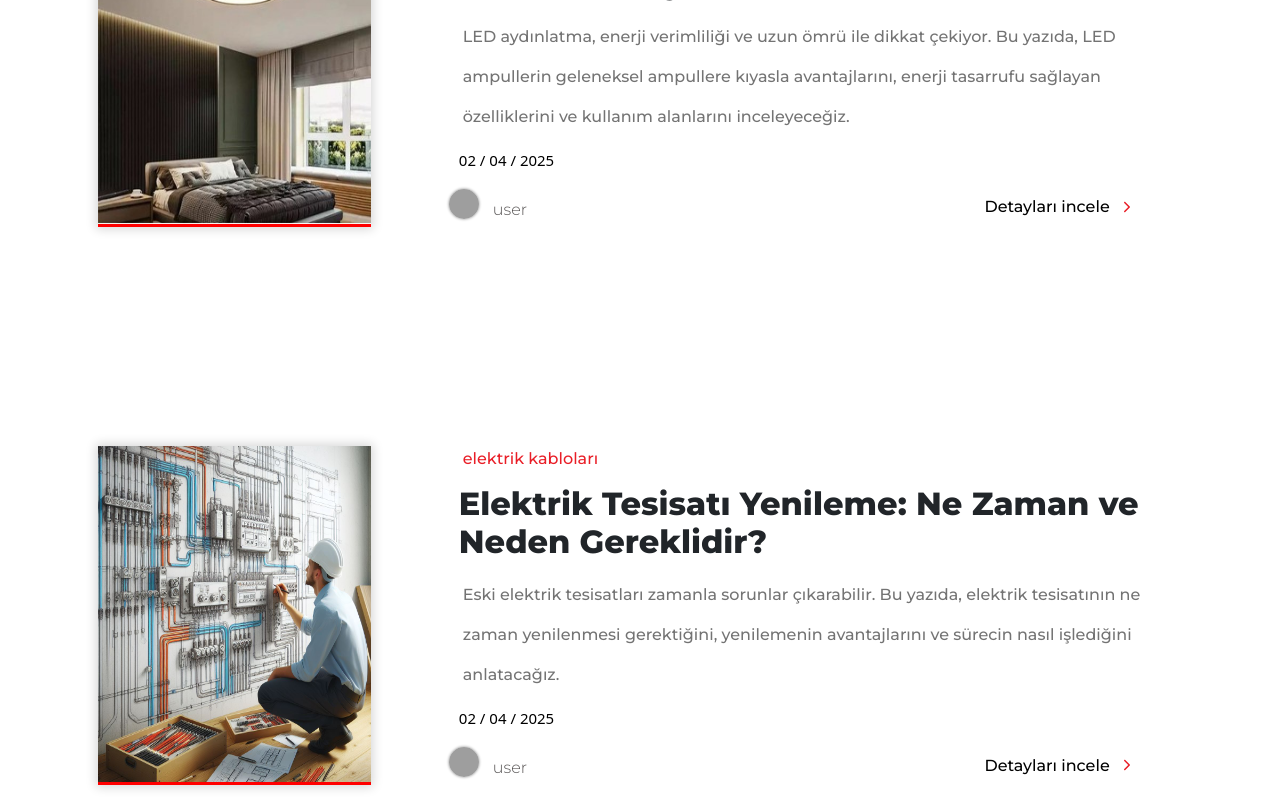
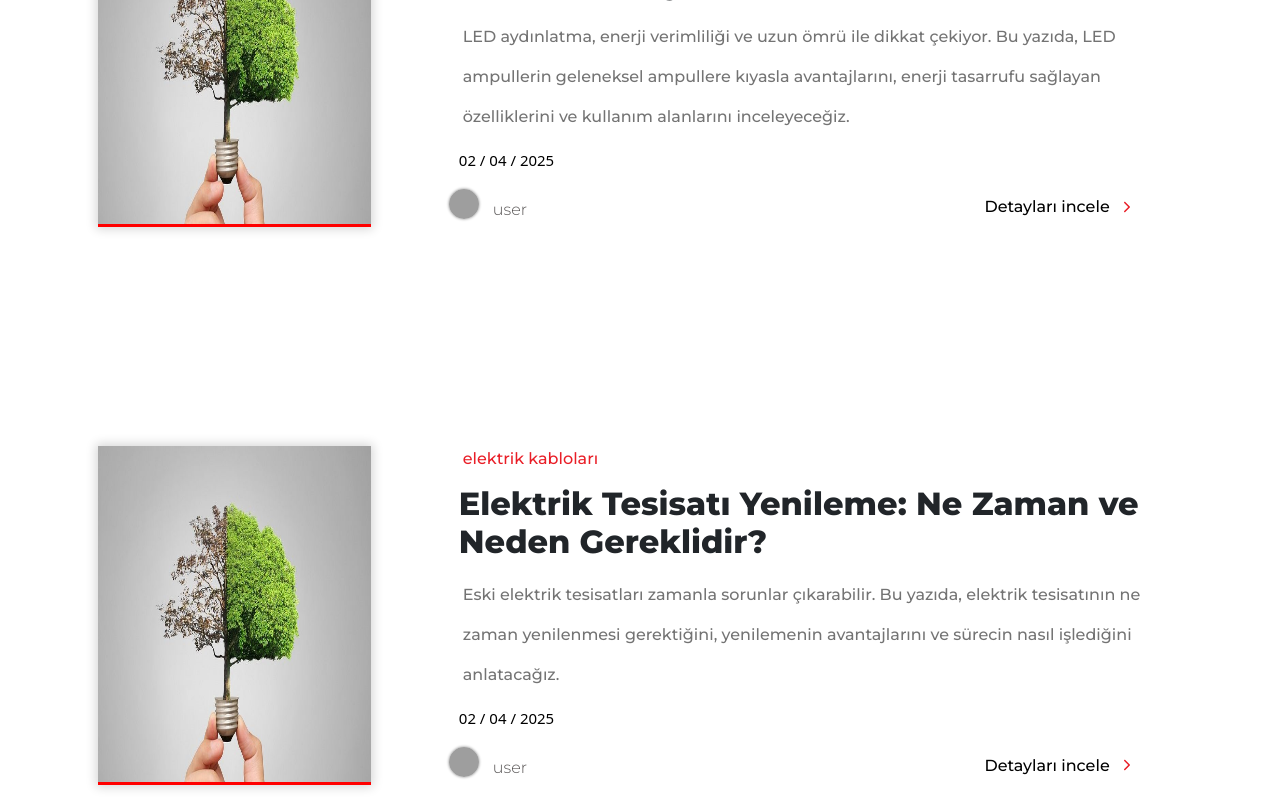
Before and after one commit to userUtkuDava/daselektrik, a React (Vite) app: page /blog in a window 1280 px wide. Shown: the part 2000-2797 px from the top of the page. Built offline with nearby package versions, Linux system fonts and the light colour scheme; grey boxes are pictures that could not be loaded; a web font is replaced by a local one.

Commit message:
resimlr eklendi

```diff
--- a/src/Components/pages/blog/BlogDetailDesign.jsx
+++ b/src/Components/pages/blog/BlogDetailDesign.jsx
@@ -17,7 +17,7 @@ const BlogDetailDesign = ({ blog }) => {
                 <div className='row '>
                     <div className='blog-img col-sm-12'>
 
-                        <img src={`../${url}`} alt="" />
+                        <img src={url} alt="" />
                     </div>
                     <div className='blog-detail '>
                         <p className='catagory'>{katagori}</p>
--- a/src/Components/pages/blog/blogData.js
+++ b/src/Components/pages/blog/blogData.js
@@ -1,3 +1,5 @@
+import resim1 from "../images/blog/enerji-tasarrufu.jpg";
+
 const createBlogEntry = (id, url, baslik, text, katagori, tarih, yazar) => {
   const first100Chars = text.substring(0, 300);
   return {
@@ -16,7 +18,7 @@ const createBlogEntry = (id, url, baslik, text, katagori, tarih, yazar) => {
 export const bloglar = [
   createBlogEntry(
     "1",
-    "src/Components/pages/images/blog/enerji-tasarrufu.jpg",
+    resim1,
     "Evde Enerji Tasarrufu İçin 10 İpucu",
     "Evde enerji tasarrufu sağlamak hem bütçenize hem de çevreye katkıda bulunur. Bu yazıda, enerji tasarrufu sağlayacak basit ama etkili yöntemleri paylaşacağız. Enerji verimli aydınlatma sistemleri, akıllı prizler, termostat kullanımı ve cihazların bakımına dair öneriler sunacağız.",
     "elektrik",
@@ -25,7 +27,7 @@ export const bloglar = [
   ),
   createBlogEntry(
     "2",
-    "src/Components/pages/images/blog/elektrik-arıza.jpg",
+    resim1,
     "Evde Elektrik Arızalarını Nasıl Tespit Edersiniz",
     "Elektrik arızaları sık karşılaşılan bir durum olabilir ve bazen ciddi sorunlara yol açabilir. Bu yazıda, evde basit elektrik arızalarını nasıl tespit edebileceğinizi, bazı yaygın sorunların çözümlerini ve hangi durumlarda profesyonel yardım almanız gerektiğini anlatacağız.",
     "elektrik",
@@ -34,7 +36,7 @@ export const bloglar = [
   ),
   createBlogEntry(
     "3",
-    "./src/Components/pages/images/blog/led-aydınlatma.jpg",
+    resim1,
     "LED Aydınlatma: Geleneksel Ampullere Göre Avantajları",
     "LED aydınlatma, enerji verimliliği ve uzun ömrü ile dikkat çekiyor. Bu yazıda, LED ampullerin geleneksel ampullere kıyasla avantajlarını, enerji tasarrufu sağlayan özelliklerini ve kullanım alanlarını inceleyeceğiz.",
     "elektrik",
@@ -43,7 +45,7 @@ export const bloglar = [
   ),
   createBlogEntry(
     "4",
-    "src/Components/pages/images/blog/tesisat-yenileme.jpg",
+    resim1,
     "Elektrik Tesisatı Yenileme: Ne Zaman ve Neden Gereklidir?",
     "Eski elektrik tesisatları zamanla sorunlar çıkarabilir. Bu yazıda, elektrik tesisatının ne zaman yenilenmesi gerektiğini, yenilemenin avantajlarını ve sürecin nasıl işlediğini anlatacağız.",
     "elektrik kabloları",
@@ -52,7 +54,7 @@ export const bloglar = [
   ),
   createBlogEntry(
     "5",
-    "src/Components/pages/images/blog/enerji-tasarrufu.jpg",
+    resim1,
     "fotoraf",
     "Evde enerji tasarrufu sağlamak hem bütçenize hem de çevreye katkıda bulunur. Bu yazıda, enerji tasarrufu sağlayacak basit ama etkili yöntemleri paylaşacağız. Enerji verimli aydınlatma sistemleri, akıllı prizler, termostat kullanımı ve cihazların bakımına dair öneriler sunacağız.",
     "elektrik",
```
